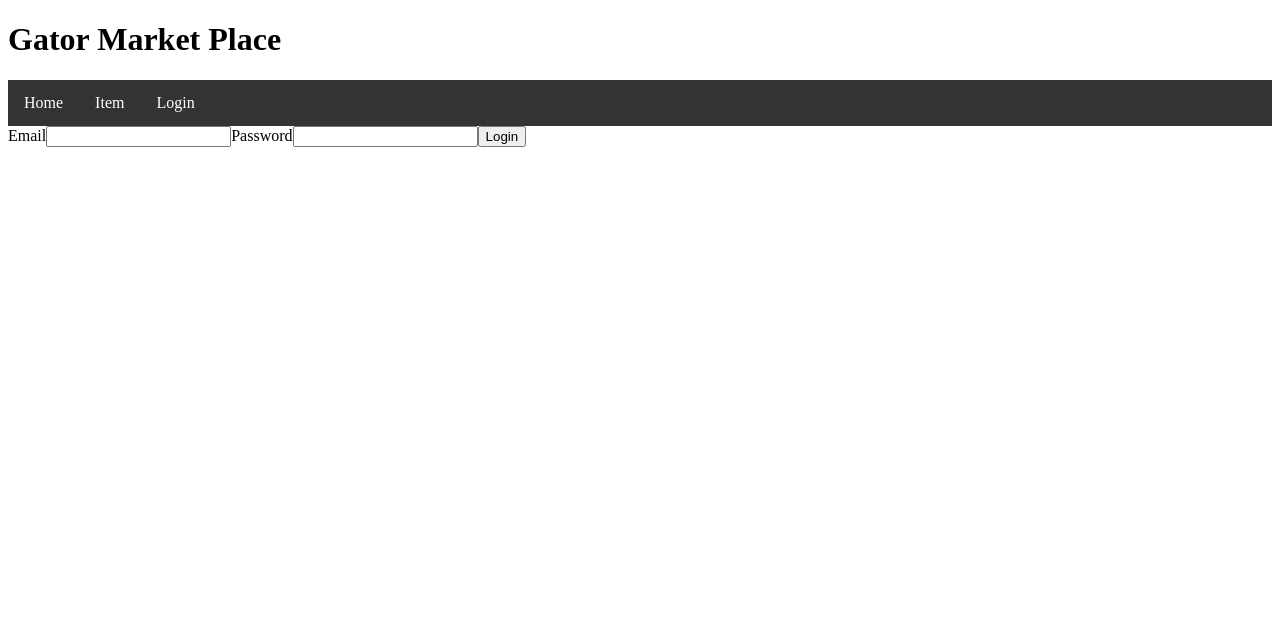
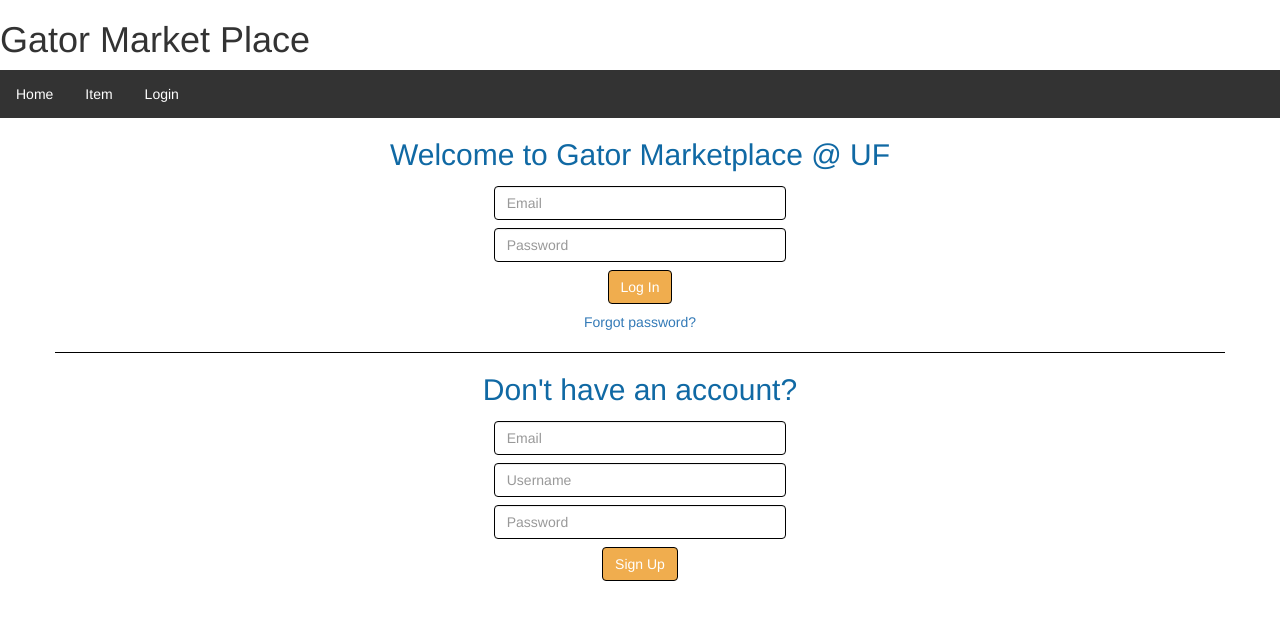
Before and after one commit to souljorn/AngularNodeMarketPlaceApp, an Angular app: page /login in a window 1280 px wide. Shown: the top 620 px of the page. Built offline with nearby package versions, Linux system fonts and the light colour scheme; no server answers.

Commit message:
Added styling to login page

```diff
--- a/src/app/login/login.component.css
+++ b/src/app/login/login.component.css
@@ -0,0 +1,26 @@
+h2 {
+	color: #1069A4;
+	margin-bottom: 15px;
+}
+
+#login-info {
+	text-align: center;
+}
+
+.form-control {
+	width: 25%;
+	border: 1px solid black;
+	margin: 0 auto;
+	margin-bottom: 8px;
+}
+
+.btn-warning {
+	border-color: black;
+	margin-bottom: 8px;
+}
+
+
+hr {
+	border-color: black;
+	margin-bottom: 0px;
+}
--- a/src/app/login/login.component.html
+++ b/src/app/login/login.component.html
@@ -1,7 +1,29 @@
-<form #signupForm="ngForm" (ngSubmit)="loginUser(signupForm)">
-  <label for="email">Email</label>
-  <input type="text" name="email" id="email" ngModel>
-  <label for="password">Password</label>
-  <input type="password" name="password" id="password" ngModel>
-  <button type="submit">Login</button>
-</form>
+<!DOCTYPE html>
+<html>
+<head>
+	<link rel="stylesheet" href="https://maxcdn.bootstrapcdn.com/bootstrap/3.3.5/css/bootstrap.min.css">
+</head>
+<body>
+	<div class="container">
+	<div class="row" id="login-info">
+		<div>
+			<h2 id="welcome">Welcome to Gator Marketplace @ UF</h2>
+			<form #signupForm="ngForm" (ngSubmit)="loginUser(signupForm)">
+  			<input type="text" name="email" class="form-control" id="email" placeholder="Email" ngModel>
+  			<input type="password" name="password" class="form-control" id="password" placeholder="Password" ngModel>
+  			<button type="submit" class="btn btn-warning">Log In</button>
+			</form>
+			<a href="https://www.google.com/" target="_blank">Forgot password?</a>
+		</div>
+		<div>
+			<hr>
+			<h2 id="account">Don't have an account?</h2>
+            	<input type="text" class="form-control" placeholder="Email"/>
+				<input type="text" class="form-control" placeholder="Username"/>
+            	<input type="password" class="form-control" placeholder="Password"/>
+            	<button class="btn btn-warning">Sign Up</button>
+		</div>
+	</div>
+	</div>
+</body>
+</html>
```
Also changed, not shown: src/app/app.component.css (line endings or trailing spaces), src/app/item/item.component.html (line endings or trailing spaces), 1 other file (tests, documents, lock files or other folders).
